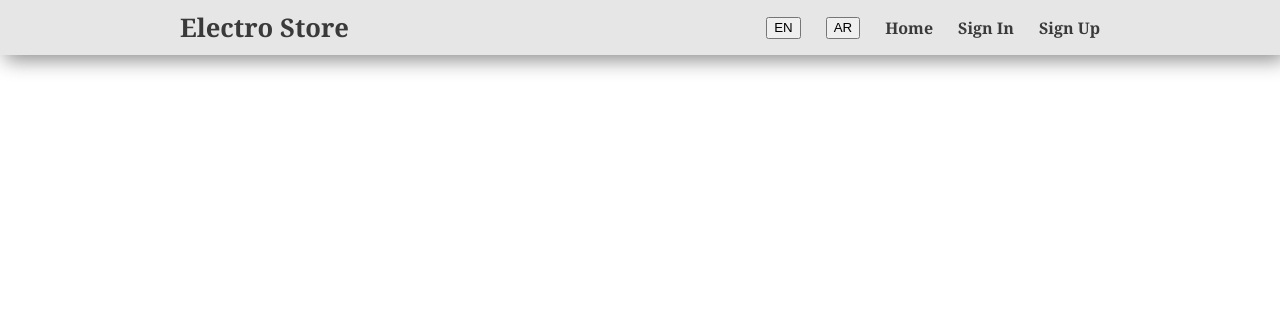
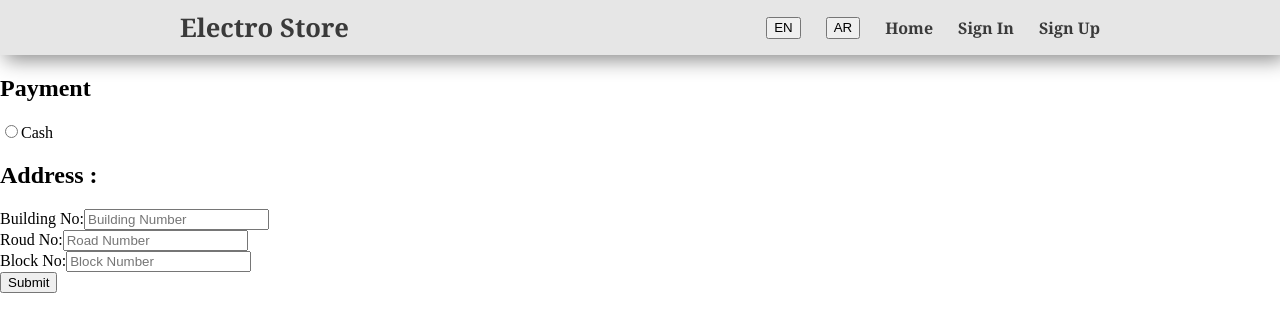
Before and after one commit to NOORSALMAN25/ElectroStore-frontEnd, a React (Vite) app: page /checkout in a window 1280 px wide. Shown: the top 332 px of the page. Built offline with nearby package versions, Linux system fonts and the light colour scheme; no server answers.

Commit message:
build checkout function

```diff
--- a/src/components/CheckOut.jsx
+++ b/src/components/CheckOut.jsx
@@ -1,6 +1,30 @@
 import Payment from '../components/Payment'
 const CheckOut = () => {
-  return <></>
+  return (
+    <div>
+      <form>
+        <div>
+          <h2>Payment</h2>
+          <input type="radio" id="cash" name="payment" value="Cash" required />
+          <label for="cash">Cash</label>
+        </div>
+        <h2> Address : </h2>
+        <div>
+          <label htmlFor="building">Building No:</label>
+          <input name="building" type="text" placeholder="Building Number" />
+        </div>
+        <div>
+          <label htmlFor="road">Roud No:</label>
+          <input name="road" type="text" placeholder="Road Number" />
+        </div>
+        <div>
+          <label htmlFor="block">Block No:</label>
+          <input name="block" type="text" placeholder="Block Number" />
+        </div>
+        <button type="submit">Submit</button>
+      </form>
+    </div>
+  )
 }
 
 export default CheckOut
--- a/src/pages/Cart.jsx
+++ b/src/pages/Cart.jsx
@@ -4,6 +4,7 @@ import axios from 'axios'
 const backendUrl = import.meta.env.VITE_BACKEND_URL
 
 const Cart = ({ user }) => {
+  let navigate = useNavigate()
   const [cart, setCart] = useState(null)
   const [loading, setLoading] = useState(true)
   const [error, setError] = useState(null)
@@ -79,6 +80,16 @@ const Cart = ({ user }) => {
     }
   }
 
+  const checkout = async () => {
+    try {
+      await axios.delete(`${backendUrl}/cart/${user.id}`)
+      setCart({ ...cart, items: [] })
+      navigate('/checkout')
+    } catch (err) {
+      console.error(err)
+    }
+  }
+
   if (loading) return <p>Loading cart...</p>
   if (error) return <p>{error}</p>
   if (!cart || cart.items.length === 0) return <p>Your cart is empty.</p>
@@ -133,6 +144,7 @@ const Cart = ({ user }) => {
         <button className="cart-save-btn" onClick={saveCart}>
           Save Cart
         </button>
+        <button onClick={checkout}>Buy</button>
       </div>
     </section>
   )
```
